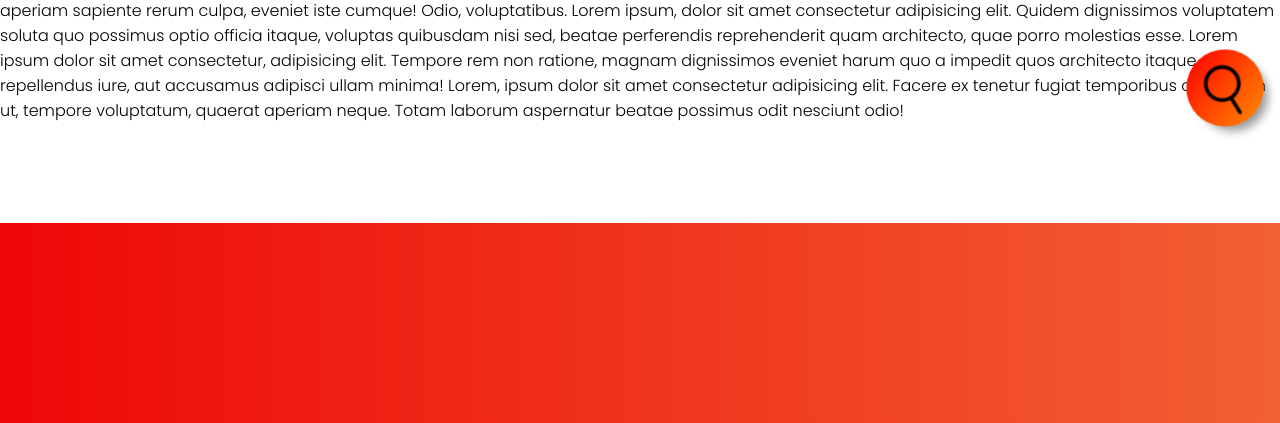
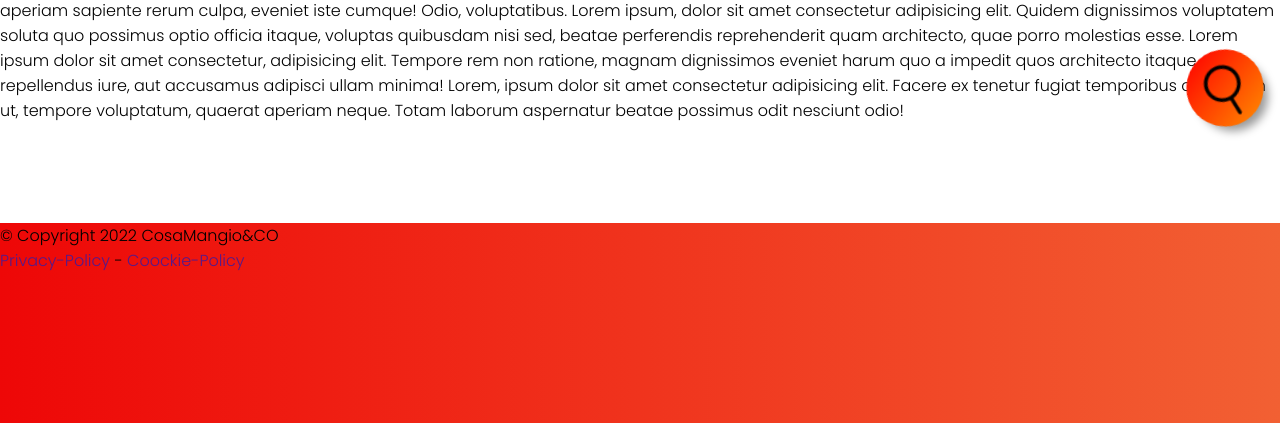
Before and after one commit to GianITS/git_ProjectGFood, a Flask app: page / in a window 1280 px wide. Shown: the part 657-1080 px from the top of the page. Run offline with Flask 2, Linux system fonts and the light colour scheme.

Commit message:
add footer.html

```diff
--- a/website/templates/footer.html
+++ b/website/templates/footer.html
@@ -1,6 +1,15 @@
 
 <footer>
     <div class="footer">
-
+        <ul class="socialBtn">
+            <li class="btnfb"><a href=""><i class="fa-brands fa-facebook-f"></i></a></li>
+            <li class="btnyou"><a href=""><i class="fa-brands fa-youtube"></i></a></li>
+            <li class="btntw"><a href=""><i class="fa-brands fa-twitter"></i></a></li>
+        </ul>
+        <div class="policy">
+            <p>© Copyright 2022 CosaMangio&CO
+                <p><a href=""><Privacy-Policy>Privacy-Policy</Privacy-Policy></a> - <a href=""><Coockie-Policy>Coockie-Policy</Coockie-Policy></a></p>
+            </p>
+        </div>
     </div>
 </footer>
```
